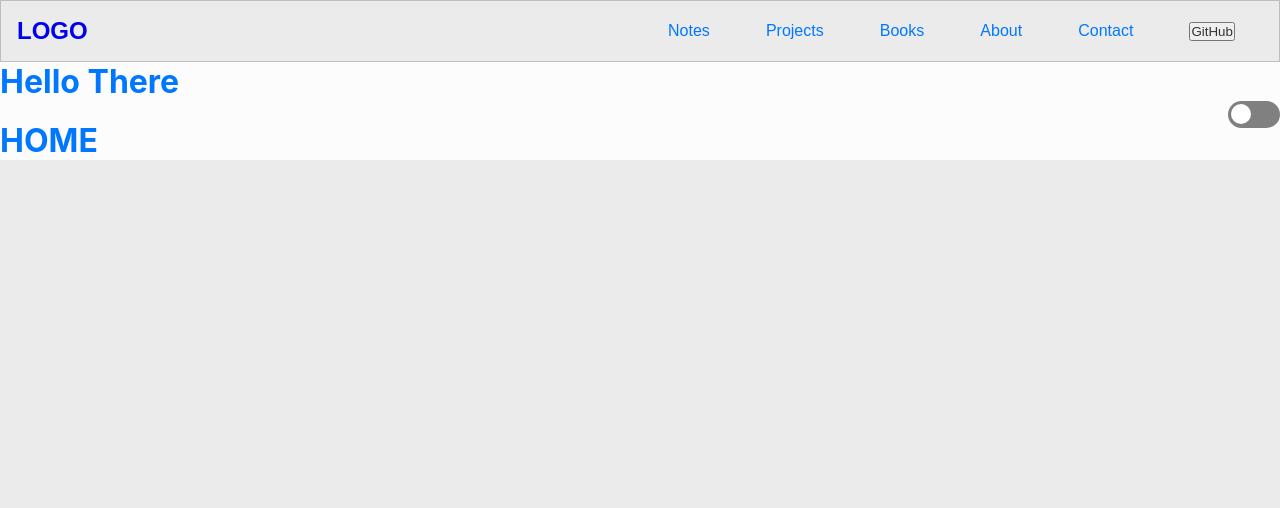
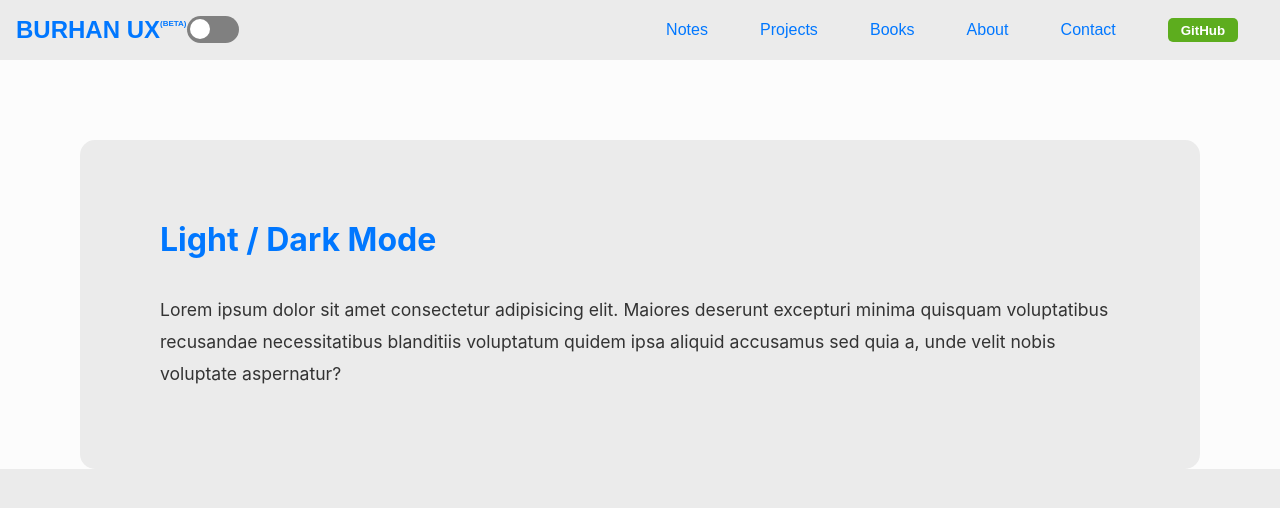
Before and after one commit to burhanux/burhanux, a React (Create React App) app: page / in a window 1280 px wide. Shown: the top 508 px of the page. Built offline with nearby package versions, Linux system fonts and the light colour scheme.

Commit message:
Placed darkmode switch next to logo and added color schemes to change, next is to fix navside ui

```diff
--- a/src/App.tsx
+++ b/src/App.tsx
@@ -1,5 +1,4 @@
 import React, { useEffect } from 'react';
-import DarkLightSwitch from './components/DarkLightSwitch';
 import MainContent from './components/MainContent';
 import { Nav } from './components/nav/Nav';
 import './styles/App.scss';
@@ -9,8 +8,6 @@ function App() {
   return (
     <div className="App" >
       <Nav />
-      <h1>Hello There</h1>
-      <DarkLightSwitch />
       <MainContent />
       <div className="overlay"></div>
     </div>
--- a/src/components/MainContent.tsx
+++ b/src/components/MainContent.tsx
@@ -35,7 +35,16 @@ function Home() {
 
         }
     }, [])
-    return <h1>HOME</h1>;
+    return (
+        <div>
+            <div className="container">
+                <h1>Light / Dark Mode</h1>
+                <p>Lorem ipsum dolor sit amet consectetur adipisicing elit. Maiores deserunt excepturi minima quisquam
+                    voluptatibus recusandae necessitatibus blanditiis voluptatum quidem ipsa aliquid accusamus sed quia a, unde
+                    velit nobis voluptate aspernatur?</p>
+            </div>
+        </div>
+    )
 }
 
 function About() {
--- a/src/components/nav/NavSide.tsx
+++ b/src/components/nav/NavSide.tsx
@@ -1,5 +1,6 @@
 import { useEffect, useState } from "react";
 import { Link, useLocation } from "react-router-dom";
+import DarkLightSwitch from "../DarkLightSwitch";
 import { closeSideNav, removeOverlay, removeSideNavActive, openSideNavTopic, closeSideNavTopic } from "../../events";
 import Version from "../Version";
 
@@ -27,7 +28,7 @@ const NavSide = (props: any) => {
                         <li><Link onClick={removeSideNavActive} to="/about">About</Link></li>
                         <li><Link onClick={removeSideNavActive} to="/books">Books</Link></li>
                         <li><Link onClick={removeSideNavActive} to="/contact">Contact</Link></li>
-                        <li><a href="https://github.com/burhanux"><button type="button">GitHub</button></a></li>
+                        <li><a href="https://github.com/burhanux"><button className="github-btn" type="button">GitHub</button></a></li>
                     </ul>
                 </div>
                 <div className="NavSide-div-menu right-wing" id="NavSideNotes">
@@ -41,11 +42,17 @@ const NavSide = (props: any) => {
                         <li><Link onClick={removeSideNavActive} to="/about">About</Link></li>
                         <li><Link onClick={removeSideNavActive} to="/about">About</Link></li>
                         <li><Link onClick={removeSideNavActive} to="/about">About</Link></li>
+                        <li><Link onClick={removeSideNavActive} to="/about">About</Link></li>
+                        <li><Link onClick={removeSideNavActive} to="/about">About</Link></li>
+                        <li><Link onClick={removeSideNavActive} to="/about">About</Link></li>
+                        <li><Link onClick={removeSideNavActive} to="/about">About</Link></li>
+                        <li><Link onClick={removeSideNavActive} to="/about">About</Link></li>
                     </ul>
                 </div>
             </div>
             {/* Version Number */}
             <div className="NavSide-div">
+                {/* <DarkLightSwitch /> */}
                 <Version />
             </div>
 
--- a/src/components/nav/NavTop.tsx
+++ b/src/components/nav/NavTop.tsx
@@ -1,5 +1,6 @@
 import { useEffect } from "react"
 import { Link } from "react-router-dom"
+import DarkLightSwitch from "../DarkLightSwitch"
 import { openSideNav } from "../../events"
 
 const NavTop = () => {
@@ -9,18 +10,20 @@ const NavTop = () => {
     return (
         <nav id="NavTop">
             <button className="mobile" id="NavTopOpenBtn">&#9776;</button>
-            <div className="NavTop-div">
-                <h2><Link to="/">LOGO</Link></h2>
+            <div className="NavTop-div logo-switch">
+                <h2><Link to="/">BURHAN UX<span className="beta">(BETA)</span></Link></h2>
+                <DarkLightSwitch />
             </div>
             <div className="NavTop-div desktop">
                 <ul className="NavTop-ul">
                     {/* {createMenuLinks()} */}
+                    {/* <li><DarkLightSwitch /></li> */}
                     <li><Link to="/notes">Notes</Link></li>
                     <li><Link to="/projects">Projects</Link></li>
                     <li><Link to="/books">Books</Link></li>
                     <li><Link to="/about">About</Link></li>
                     <li><Link to="/contact">Contact</Link></li>
-                    <li><a href="https://github.com/burhanux"><button type="button">GitHub</button></a></li>
+                    <li><a href="https://github.com/burhanux"><button className="github-btn" type="button">GitHub</button></a></li>
                 </ul>
             </div>
         </nav>
--- a/src/styles/App.scss
+++ b/src/styles/App.scss
@@ -51,6 +51,16 @@ nav {
     color: #1650a7;
     border: 1px solid rgba(146, 146, 146, 0.5);
     z-index: 10;
+
+.github-btn{
+    background-color: #5DAD1E;
+    padding: 0.3rem 0.8rem;
+    border: none;
+    border-radius: 5px;
+    font-weight: bold;
+    color:#ffffff;
+
+}
 }
 
 #NavTopOpenBtn,
@@ -74,6 +84,13 @@ nav ul a li {
     justify-content: space-between;
     align-items: center;
     padding: 1rem;
+    border:none;
+
+    .beta{
+        font-size: 8px;
+        position: relative;
+top: -12px;
+    }
 }
 
 //! NavSide Styles
@@ -225,6 +242,7 @@ nav .version {
             display: flex;
             width: 100%;
             justify-content: space-around;
+            align-items: center;
         }
     }
 }
--- a/src/styles/darkmode.scss
+++ b/src/styles/darkmode.scss
@@ -3,15 +3,19 @@ html {
     --bg: #fcfcfc;
     --bg-panel: #ebebeb;
     --color-headings: #0077ff;
+    --color-headings-hover: #3694ff;
     --color-text: #333333;
+    --bg-container: #ebebeb;
 }
 
 // If theme is switched to Dark
 html[data-theme="dark"] {
     --bg: #434343;
     --bg-panel: #333333;
-    // --color-headings: #3694ff;
+    --color-headings: #3694ff;
+    --color-headings-hover: #0077ff;
     --color-text: #b5b5b5;
+    --bg-container: rgb(138, 138, 138);
 }
 
 body {
@@ -33,14 +37,41 @@ body {
     }
 }
 
+.container {
+        // background-color: var(--bg-container);
+        background-color: var(--bg-panel);
+        margin: 5em;
+        padding: 5em;
+        border-radius: 15px;
+
+        display: grid;
+        grid-template-columns: auto;
+        grid-template-rows: auto;
+}
+
 #NavSide, #NavTop {
     background-color: var(--bg-panel);
     li a {
         color: var(--color-headings);
     }
 
+    a {
+        color: var(--color-headings);
+        text-decoration: none;
+    }
+
+    a:hover {
+        color: var(--color-headings-hover);
+        text-decoration:none;
+        cursor:pointer;
+    }
+
     button{
         color: var(--color-text);
+    }
+
+    .logo-switch{
+        display:flex;
     }
 }
 
```
